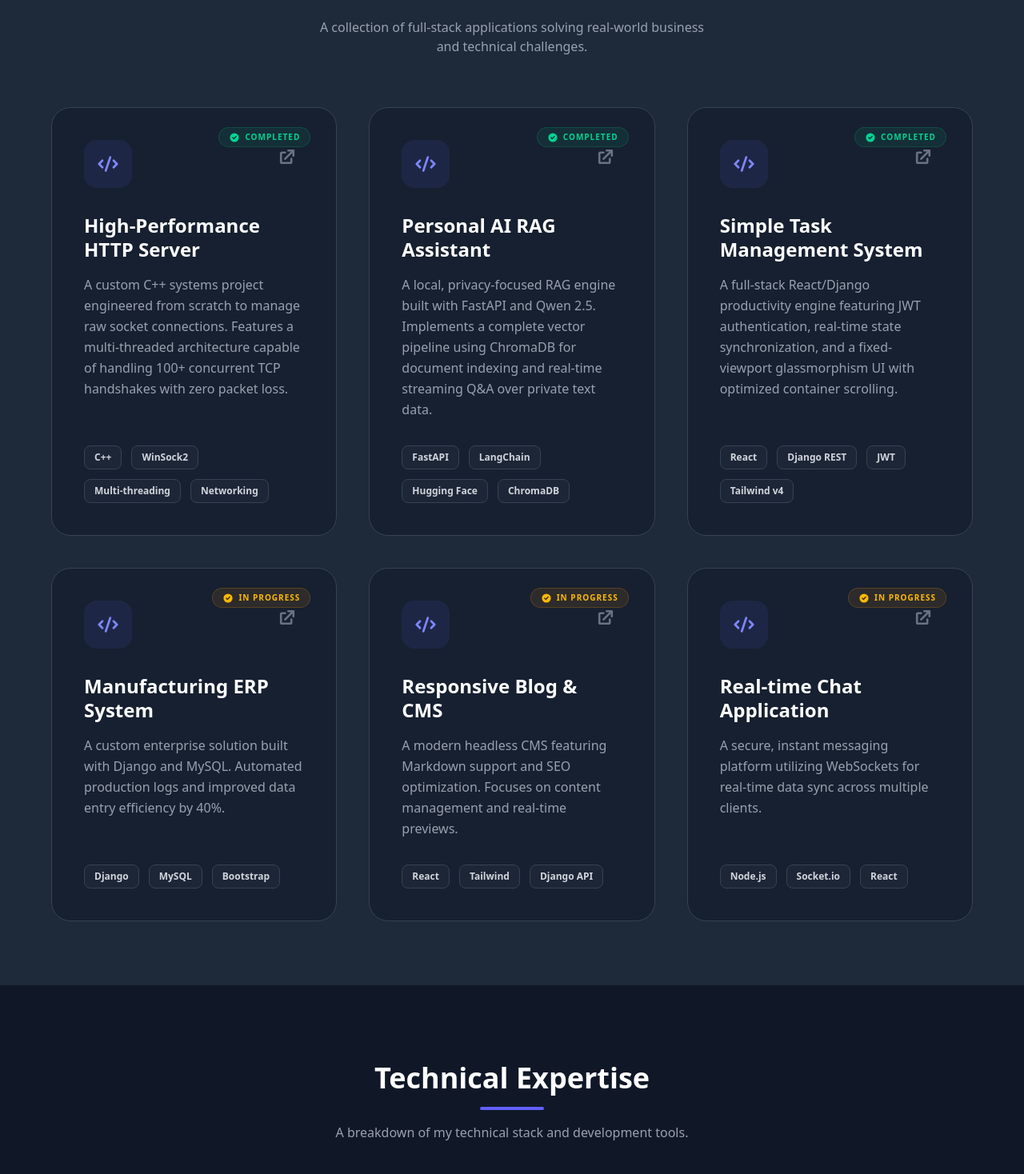
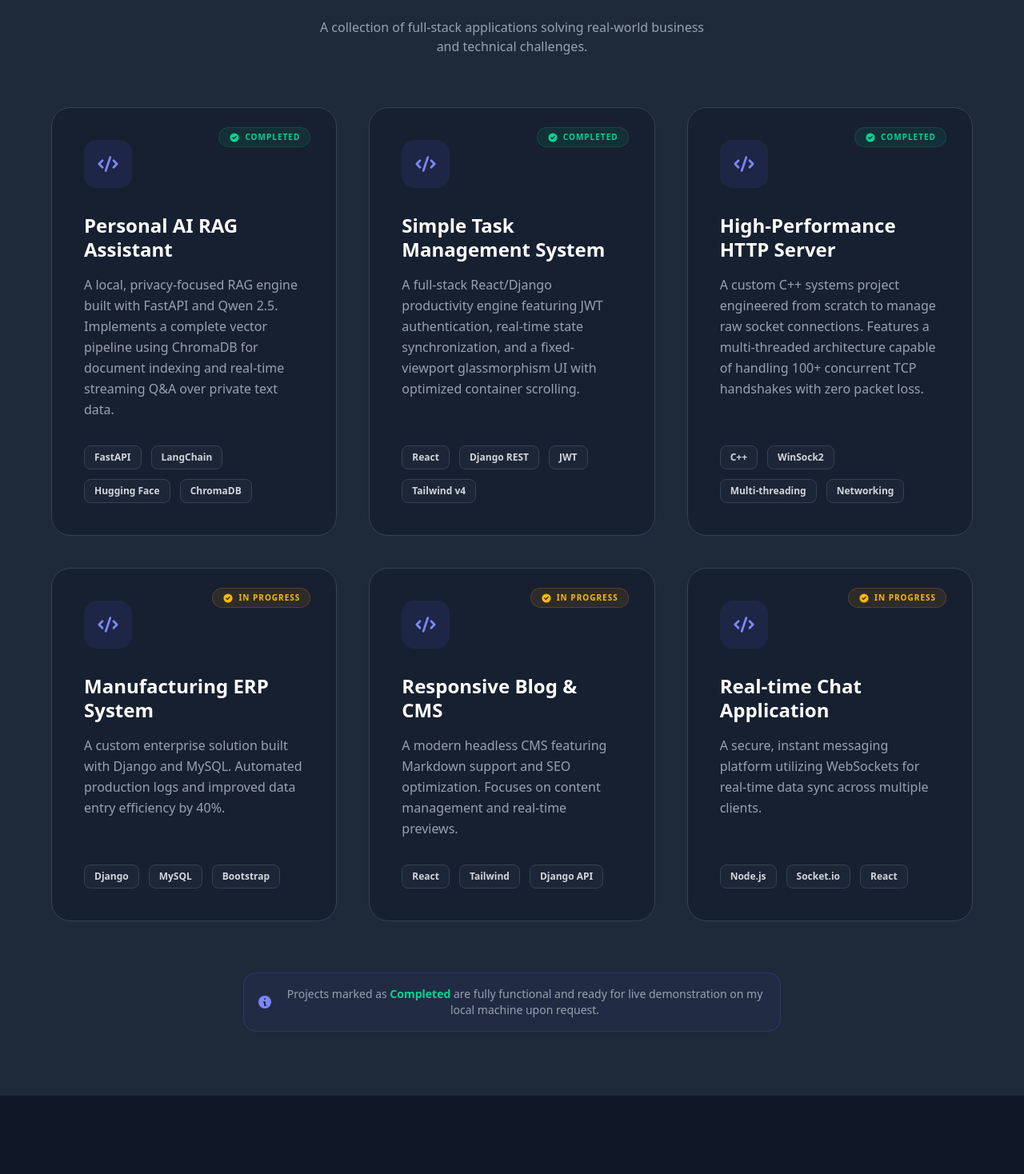
Before and after one commit to elmer1998/Portfolio_, a React (Vite) app: page / in a window 1280 px wide. Shown: the part 1742-3210 px from the top of the page at 80% size. Built offline with nearby package versions, Linux system fonts and the light colour scheme.

Commit message:
Apply Project page changes

```diff
--- a/src/components/Projects.jsx
+++ b/src/components/Projects.jsx
@@ -1,47 +1,41 @@
-import { HiExternalLink, HiCode, HiCheckCircle } from "react-icons/hi";
+import { HiCode, HiCheckCircle, HiInformationCircle } from "react-icons/hi"; // Added Information icon
 
 export default function Projects() {
   const projects = [
     {
-      name: "High-Performance HTTP Server",
-      description: "A custom C++ systems project engineered from scratch to manage raw socket connections. Features a multi-threaded architecture capable of handling 100+ concurrent TCP handshakes with zero packet loss.",
-      tags: ["C++", "WinSock2", "Multi-threading", "Networking"],
-      link: "#", // Add your GitHub link here
-      status: "Completed"
-    },
-    {
       name: "Personal AI RAG Assistant",
       description: "A local, privacy-focused RAG engine built with FastAPI and Qwen 2.5. Implements a complete vector pipeline using ChromaDB for document indexing and real-time streaming Q&A over private text data.",
       tags: ["FastAPI", "LangChain", "Hugging Face", "ChromaDB"],
-      link: "#",
       status: "Completed"
     },
     {
       name: "Simple Task Management System",
       description: "A full-stack React/Django productivity engine featuring JWT authentication, real-time state synchronization, and a fixed-viewport glassmorphism UI with optimized container scrolling.",
       tags: ["React", "Django REST", "JWT", "Tailwind v4"],
-      link: "#",
+      status: "Completed"
+    },
+    {
+      name: "High-Performance HTTP Server",
+      description: "A custom C++ systems project engineered from scratch to manage raw socket connections. Features a multi-threaded architecture capable of handling 100+ concurrent TCP handshakes with zero packet loss.",
+      tags: ["C++", "WinSock2", "Multi-threading", "Networking"],
       status: "Completed"
     },
     {
       name: "Manufacturing ERP System",
       description: "A custom enterprise solution built with Django and MySQL. Automated production logs and improved data entry efficiency by 40%.",
       tags: ["Django", "MySQL", "Bootstrap"],
-      link: "#",
       status: "In Progress"
     },
     {
       name: "Responsive Blog & CMS",
       description: "A modern headless CMS featuring Markdown support and SEO optimization. Focuses on content management and real-time previews.",
       tags: ["React", "Tailwind", "Django API"],
-      link: "#",
       status: "In Progress"
     },
     {
       name: "Real-time Chat Application",
       description: "A secure, instant messaging platform utilizing WebSockets for real-time data sync across multiple clients.",
       tags: ["Node.js", "Socket.io", "React"],
-      link: "#",
       status: "In Progress"
     },
   ];
@@ -49,7 +43,6 @@ export default function Projects() {
   return (
     <section
       id="projects"
-      /* scroll-mt-20 ensures the navbar doesn't cover the title when clicking the link */
       className="py-20 bg-gray-800 text-white px-4 sm:px-8 scroll-mt-20"
     >
       <div className="max-w-6xl mx-auto">
@@ -83,9 +76,6 @@ export default function Projects() {
                   <div className="p-4 bg-indigo-500/10 rounded-2xl text-indigo-400 group-hover:bg-indigo-500 group-hover:text-white transition-all duration-300">
                     <HiCode size={28} />
                   </div>
-                  <a href={proj.link} className="text-gray-500 hover:text-white transition-colors p-2">
-                    <HiExternalLink size={26} />
-                  </a>
                 </div>
 
                 <h3 className="text-2xl font-bold mb-4 group-hover:text-indigo-400 transition-colors leading-tight">
@@ -106,6 +96,15 @@ export default function Projects() {
             </div>
           ))}
         </div>
+
+        {/* --- NEW REMINDER SECTION --- */}
+        <div className="mt-16 flex items-center justify-center gap-3 p-4 bg-indigo-500/5 border border-indigo-500/20 rounded-2xl max-w-2xl mx-auto">
+          <HiInformationCircle className="text-indigo-400 shrink-0" size={20} />
+          <p className="text-gray-400 text-xs sm:text-sm text-center">
+            Projects marked as <span className="text-emerald-400 font-semibold">Completed</span> are fully functional and ready for live demonstration on my local machine upon request.
+          </p>
+        </div>
+        {/* ---------------------------- */}
       </div>
     </section>
   );
```
